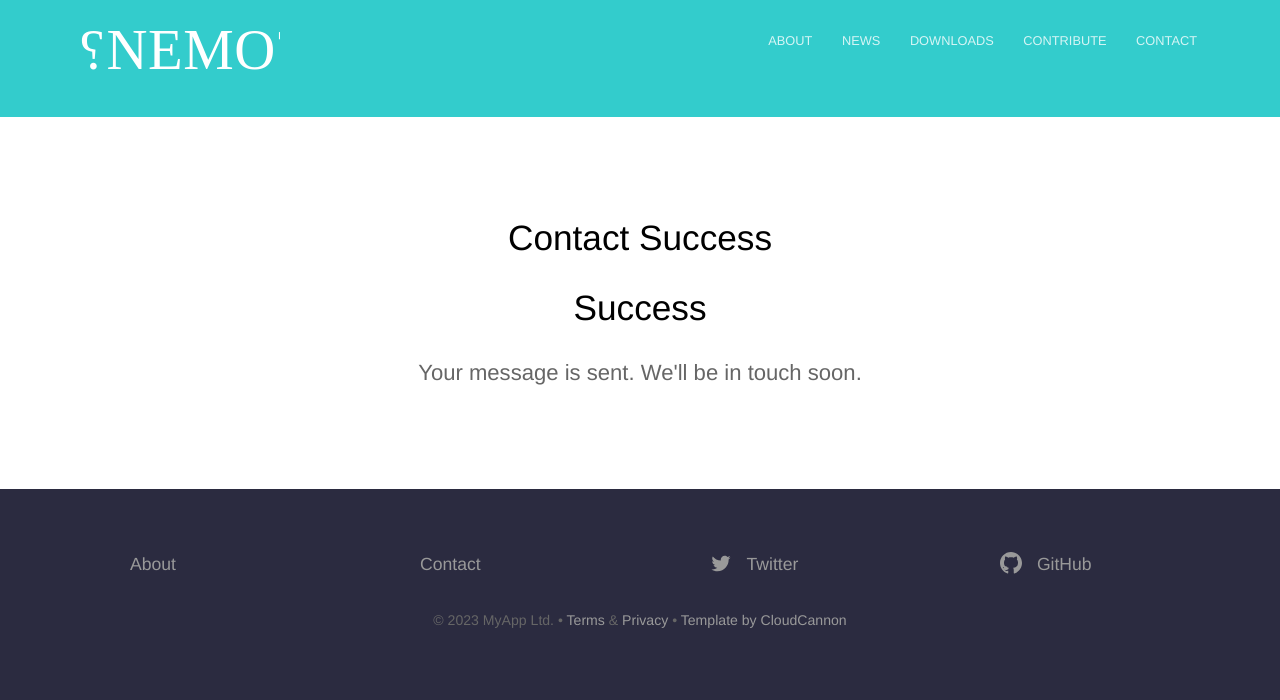
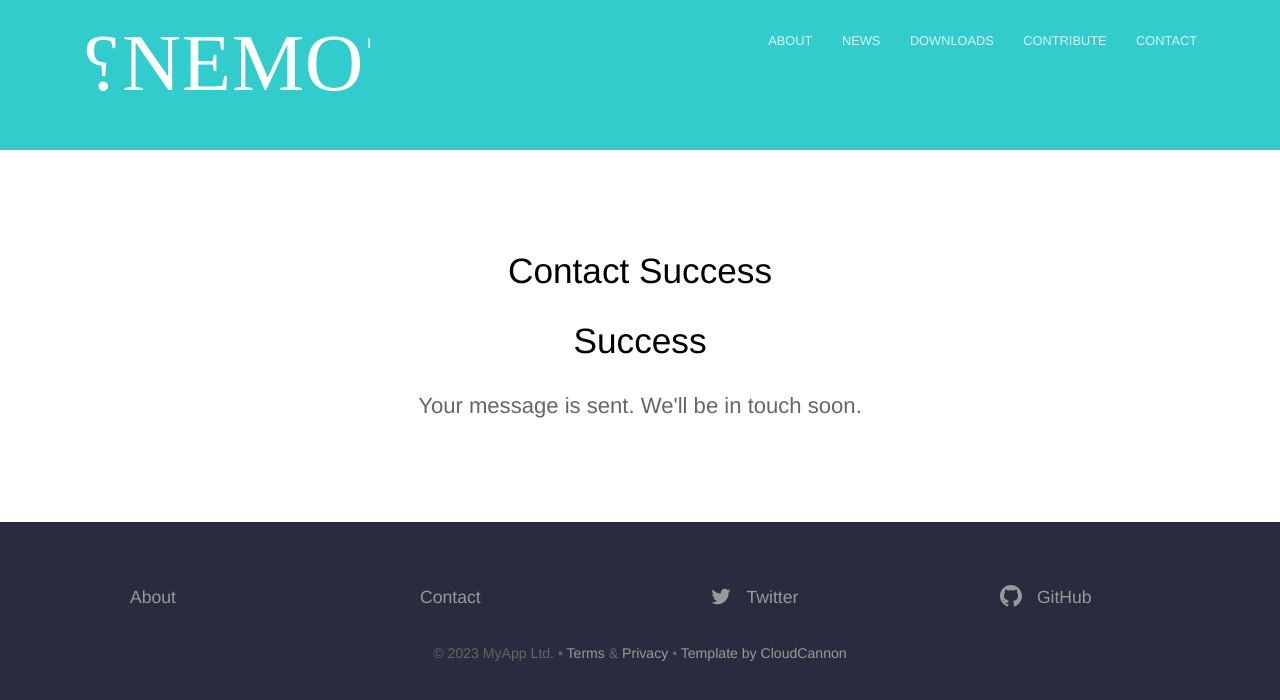
Before and after one commit to TheNEMOproject/TheNEMOproject.github.io, a Jekyll site: the page built from contact-success.html, in a window 1280 px wide. Shown: the top 700 px of the page. Built offline with Jekyll 4.4.1, drawn with Linux system fonts in a browser that asks for light colours.

Commit message:
Update layout.scss

```diff
--- a/_sass/layout.scss
+++ b/_sass/layout.scss
@@ -45,7 +45,8 @@ header {
 		img {
 			display: block;
 			box-sizing: border-box;
-			max-width: 70%;
+			max-width: 700px;
+			width: 100%;
 			height: auto;
 		}
 	}
```
